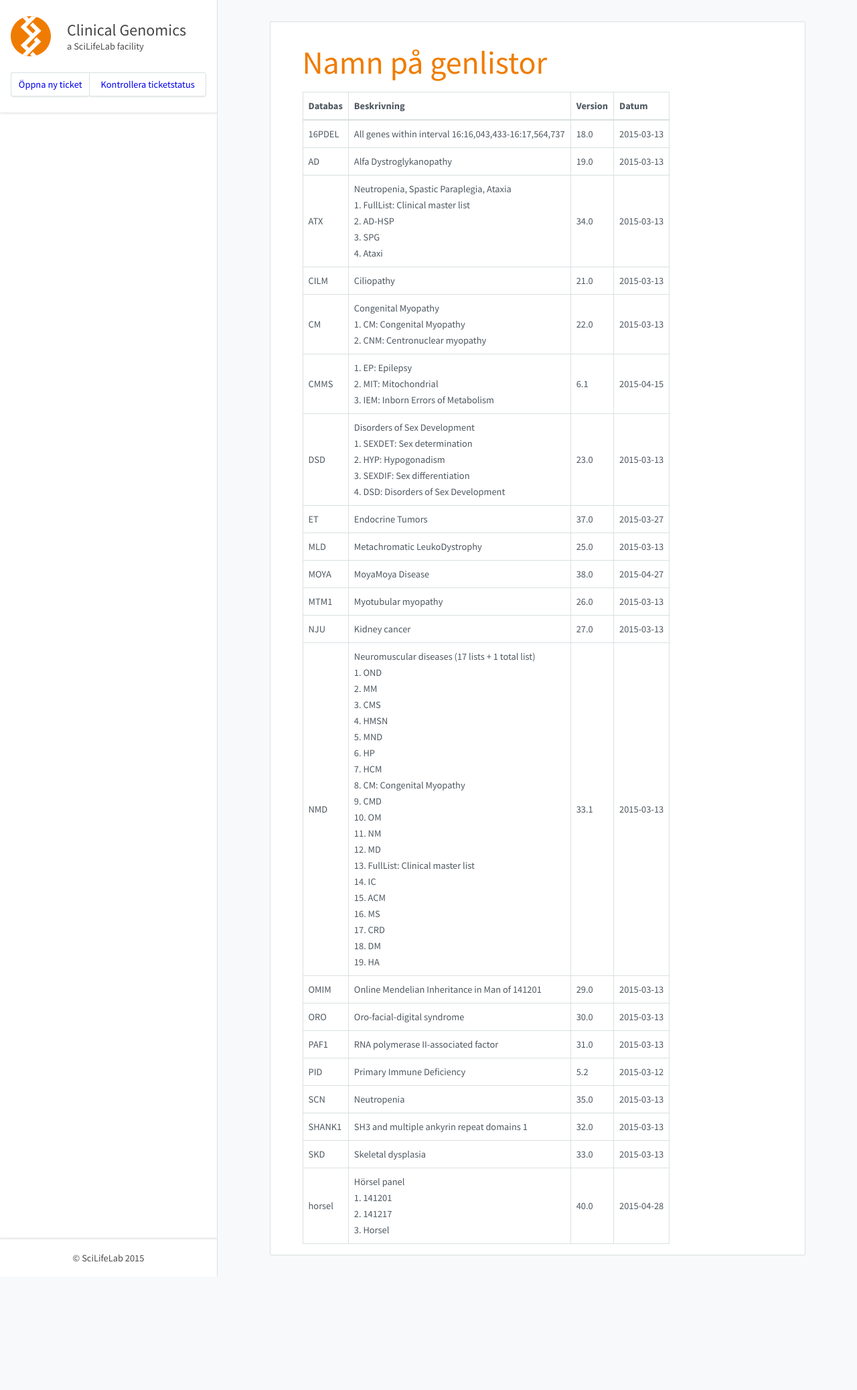
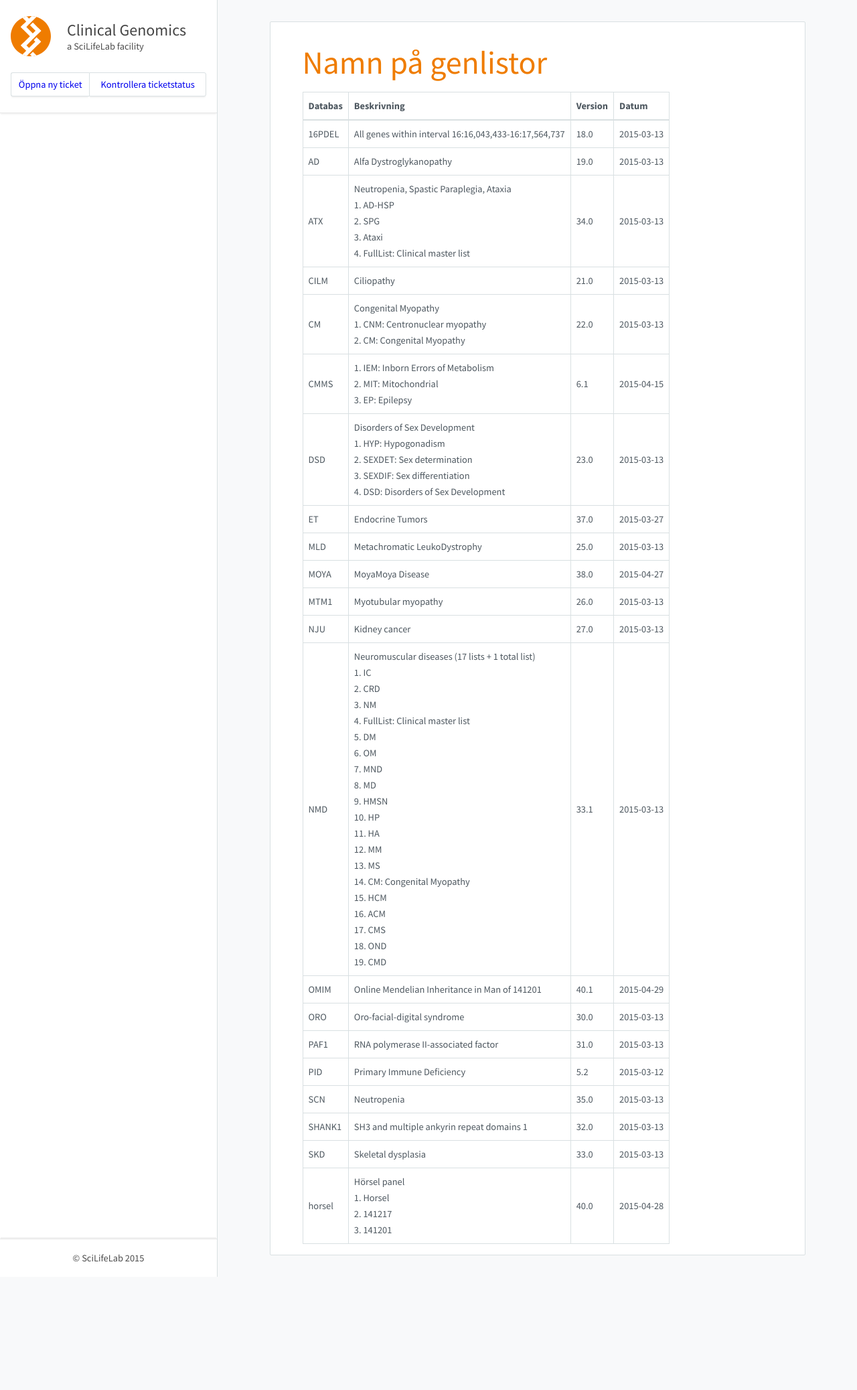
Before and after one commit to Clinical-Genomics/clinical-genomics.github.io, a Jekyll site: the page built from _pages/namnpagenlistor.md, in a window 1280 px wide. Shown: the whole page at 67% size. Built offline with Jekyll 4.4.1, drawn with Linux system fonts in a browser that asks for light colours; nearby versions of some CDN libraries.

Commit message:
Update to cust002-OMIM.txt

```diff
--- a/_pages/namnpagenlistor.md
+++ b/_pages/namnpagenlistor.md
@@ -10,22 +10,22 @@ title: Namn på genlistor
 |---|---|---|---|
 |16PDEL|All genes within interval 16:16,043,433-16:17,564,737|18.0|2015-03-13|
 |AD|Alfa Dystroglykanopathy|19.0|2015-03-13|
-|ATX|Neutropenia, Spastic Paraplegia, Ataxia<br />1. FullList: Clinical master list<br />2. AD-HSP<br />3. SPG<br />4. Ataxi<br />|34.0|2015-03-13|
+|ATX|Neutropenia, Spastic Paraplegia, Ataxia<br />1. AD-HSP<br />2. SPG<br />3. Ataxi<br />4. FullList: Clinical master list<br />|34.0|2015-03-13|
 |CILM|Ciliopathy|21.0|2015-03-13|
-|CM|Congenital Myopathy<br />1. CM: Congenital Myopathy<br />2. CNM: Centronuclear myopathy<br />|22.0|2015-03-13|
-|CMMS|1. EP: Epilepsy<br />2. MIT: Mitochondrial<br />3. IEM: Inborn Errors of Metabolism<br />|6.1|2015-04-15|
-|DSD|Disorders of Sex Development<br />1. SEXDET: Sex determination<br />2. HYP: Hypogonadism<br />3. SEXDIF: Sex differentiation<br />4. DSD: Disorders of Sex Development<br />|23.0|2015-03-13|
+|CM|Congenital Myopathy<br />1. CNM: Centronuclear myopathy<br />2. CM: Congenital Myopathy<br />|22.0|2015-03-13|
+|CMMS|1. IEM: Inborn Errors of Metabolism<br />2. MIT: Mitochondrial<br />3. EP: Epilepsy<br />|6.1|2015-04-15|
+|DSD|Disorders of Sex Development<br />1. HYP: Hypogonadism<br />2. SEXDET: Sex determination<br />3. SEXDIF: Sex differentiation<br />4. DSD: Disorders of Sex Development<br />|23.0|2015-03-13|
 |ET|Endocrine Tumors|37.0|2015-03-27|
 |MLD|Metachromatic LeukoDystrophy|25.0|2015-03-13|
 |MOYA|MoyaMoya Disease|38.0|2015-04-27|
 |MTM1|Myotubular myopathy|26.0|2015-03-13|
 |NJU|Kidney cancer|27.0|2015-03-13|
-|NMD|Neuromuscular diseases (17 lists + 1 total list)<br />1. OND<br />2. MM<br />3. CMS<br />4. HMSN<br />5. MND<br />6. HP<br />7. HCM<br />8. CM: Congenital Myopathy<br />9. CMD<br />10. OM<br />11. NM<br />12. MD<br />13. FullList: Clinical master list<br />14. IC<br />15. ACM<br />16. MS<br />17. CRD<br />18. DM<br />19. HA<br />|33.1|2015-03-13|
-|OMIM|Online Mendelian Inheritance in Man of 141201|29.0|2015-03-13|
+|NMD|Neuromuscular diseases (17 lists + 1 total list)<br />1. IC<br />2. CRD<br />3. NM<br />4. FullList: Clinical master list<br />5. DM<br />6. OM<br />7. MND<br />8. MD<br />9. HMSN<br />10. HP<br />11. HA<br />12. MM<br />13. MS<br />14. CM: Congenital Myopathy<br />15. HCM<br />16. ACM<br />17. CMS<br />18. OND<br />19. CMD<br />|33.1|2015-03-13|
+|OMIM|Online Mendelian Inheritance in Man of 141201|40.1|2015-04-29|
 |ORO|Oro-facial-digital syndrome|30.0|2015-03-13|
 |PAF1|RNA polymerase II-associated factor|31.0|2015-03-13|
 |PID|Primary Immune Deficiency|5.2|2015-03-12|
 |SCN|Neutropenia|35.0|2015-03-13|
 |SHANK1|SH3 and multiple ankyrin repeat domains 1|32.0|2015-03-13|
 |SKD|Skeletal dysplasia|33.0|2015-03-13|
-|horsel|Hörsel panel<br />1. 141201<br />2. 141217<br />3. Horsel<br />|40.0|2015-04-28|
+|horsel|Hörsel panel<br />1. Horsel<br />2. 141217<br />3. 141201<br />|40.0|2015-04-28|
```
